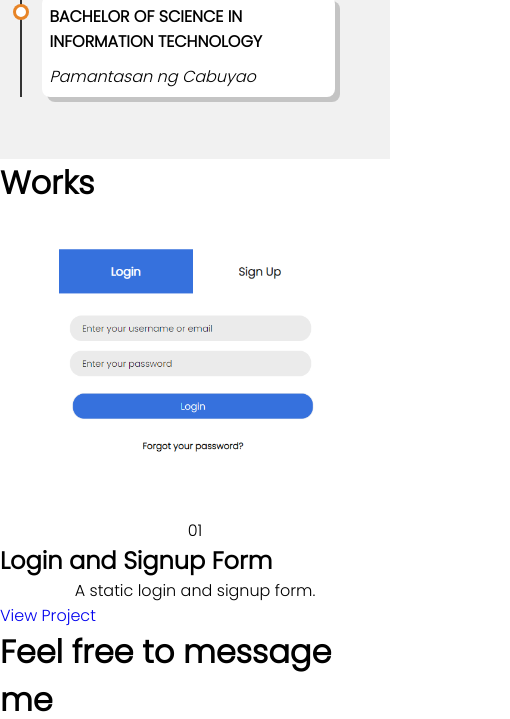
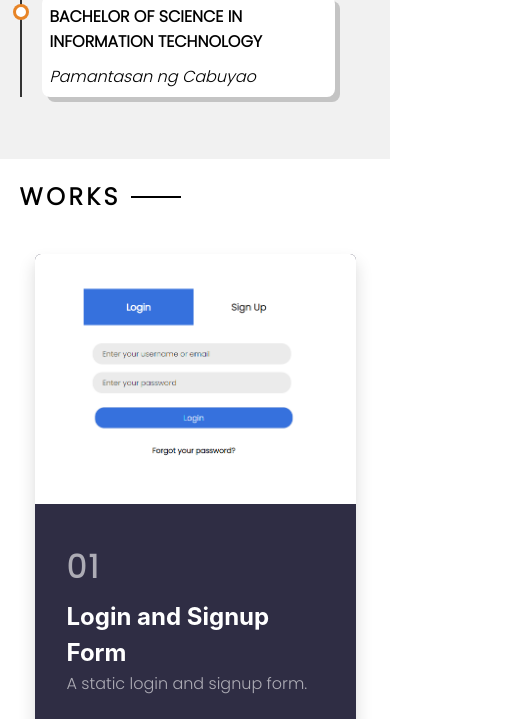
Before and after one commit to sheenatoroy/portfolio, a plain HTML site: page index.htm in a window 390 px wide. Shown: the part 1142-1861 px from the top of the page, 510 px wide, since content can reach past the window. Drawn offline with Linux system fonts and the light colour scheme.

Commit message:
Update styles.css

```diff
--- a/styles.css
+++ b/styles.css
@@ -496,49 +496,265 @@ button:hover {
 
 }
 
-/*works page*/
-
+/*Works*/
 .works-page{
 
-    margin: 0 auto;
+    padding: 5% 5%;
 
 }
-img{
+.works-page h1{
 
-    height: auto;
-    max-width: 100%;
+    color: black;
+    text-transform: uppercase;
+    text-decoration: none;
+    letter-spacing: 0.15em;
+    display: inline-block;
+    font-size: 1.5rem;
+    padding: -10%;
 }
 
-.works-card{
+.works-page h1::after{
 
-    display: flex;
-    flex-wrap: wrap;
-    list-style: none;
-    margin: 0;
-    padding: 0;
+    content: "";
+    width: 50px;
+    height: 2px;
+    display: inline-block;
+    background: black;
+    margin: 7px 10px;
 }
 
-.works-cards-item{
 
-    background-color: white;
-    border-radius: 0.25rem;
-    box-shadow: 0 20px 40px -14px rgba(0, 0, 0, 0.25);
-    display: flex;
-    flex-direction: column;
-    overflow: hidden;
+.container {
+    max-width: 1170px;
+    width: 100%;
+    margin: 0 auto;
+    padding-right: 15px;
+    padding-left: 15px;
+    margin-top: 40px;
 
 }
 
-.works-item{
+.row {
 
     display: flex;
-    padding: 1rem;
+    justify-content: space-between;
+
 }
 
+.col {
+
+    width: 32%;
+
+}
+
+/*Jquery for Works*/
 @media(max-width: 786px){
 
-    .works-item{
+    .row{
 
-        width: 50%;
+        display: block;
+    }
+
+    .col{
+
+        width: 100%;
+        margin:  0 0 10px 0;
     }
 }
+
+.card {
+    background: #2f2d44;
+    margin-top: 1.5rem;
+    border-radius: 6px;
+    overflow: hidden;
+    cursor: pointer;
+    box-shadow: 0 10px 15px 3px rgba(0, 0, 0, 0.1), 0 4px 6px -2px rgba(0, 0, 0, 0.05);
+    transition: box-shadow 0.3s ease-in-out;
+}
+
+.card:hover{
+
+    box-shadow: 0 20px 25px -5px rgba(0, 0, 0, 0.1), 0 10px 10px -5px rgba(0, 0, 0, 0.04);
+}
+
+.car:focus{
+
+    -webkit-box-shadow: 0 0 0 3px #22223a, 0 0 0 4px #38beea;
+    box-shadow: 0 0 0 3px #22223a, 0 0 0 5px #38beea;
+    outline: none;
+    border-radius: 2px;
+    z-index: 1090;
+    position: relative;
+}
+
+h2 {
+
+    margin-top: 5px;
+    line-height: 1.5;
+    font-family: "Inter", sans-serif;
+    color: #ffffff;
+    text-align: left;
+
+}
+
+.card-content h3{
+
+    margin: 10px 0;
+    text-align: left;
+}
+
+.card-content {
+
+    padding: 2rem;
+    min-height: 190px;
+    padding-bottom: 2rem;
+
+}
+
+.kicker {
+    color: #38beea;
+    margin-top: 0;
+    text-transform: uppercase;
+    letter-spacing: 0.16rem;
+    font-size: 2rem;
+    font-weight: 700;
+    margin-bottom: 0.5rem;
+    text-align: left;
+  }
+
+.card-content p {
+
+    color: #adacb5;
+    text-align: left;
+
+}
+
+p:last-of-type{
+
+    margin-bottom: 0;
+}
+
+.card-image img{
+
+    width: 100%;
+    height: auto;
+}
+
+.card-content a {
+    background: transparent;
+    border: none;
+    color: #fff;
+    padding: 1.25rem 2rem;
+    width: 100%;
+    text-align: left;
+    display: block;
+    opacity: 0;
+    position: relative;
+    top: 3px;
+    left: -30px;
+    margin-top: -4px;
+    margin-bottom: -31px;
+    font-weight: 400;
+    transition: opacity .3s, top .3s ease 0s;
+}
+
+.card-content a:hover{
+
+    text-decoration: none;
+    opacity: 1;
+    top: 0;
+    color: #38beea;
+
+}
+
+.card-content a:focus{
+
+    box-shadow: inset 0 0 0 2px #38beea;
+    outline: none;
+    border-radius: 2px;
+    z-index: 1090;
+    position: relative;
+
+}
+
+.card .card-footer a {
+    background: transparent;
+    border: none;
+    color: #fff;
+    padding: 1.25rem 2rem;
+    width: 100%;
+    text-align: justify;
+    display: block;
+    opacity: 0;
+    position: relative;
+    top: 3px;
+    font-weight: 400;
+    transition: opacity 0.3s, top 0.3s ease 0s;
+}
+
+/*Contact*/
+.contact-page{
+
+    padding: 5% 5%;
+    background-color: black;
+    display: flex;
+
+}
+
+.contact-page h1{
+
+    color: white;
+    text-transform: uppercase;
+    text-decoration: none;
+    letter-spacing: 0.15em;
+    display: inline-block;
+    font-size: 1.5rem;
+    padding: -10%;
+}
+
+.contact-page h1::after{
+
+    content: "";
+    width: 50px;
+    height: 2px;
+    display: inline-block;
+    background: rgb(255, 255, 255);
+    margin: 7px 10px;
+
+}
+
+
+.icons{
+    padding-left: 15rem;
+    padding-top: 5rem;
+}
+
+.icons a{
+
+    text-decoration: none;
+    font-size: 1.2rem;
+    margin: .3rem;
+    color: #504e4e;
+
+}
+
+.icons a:hover{
+
+    color: #e78121f8;
+    transition: .2s;
+}
+
+.contact-page a{
+
+    color: white;
+}
+
+/*Jquery for contact*/
+@media(max-width: 786px){
+
+
+    .contact-page{
+
+        display: block;
+    }
+}
```
